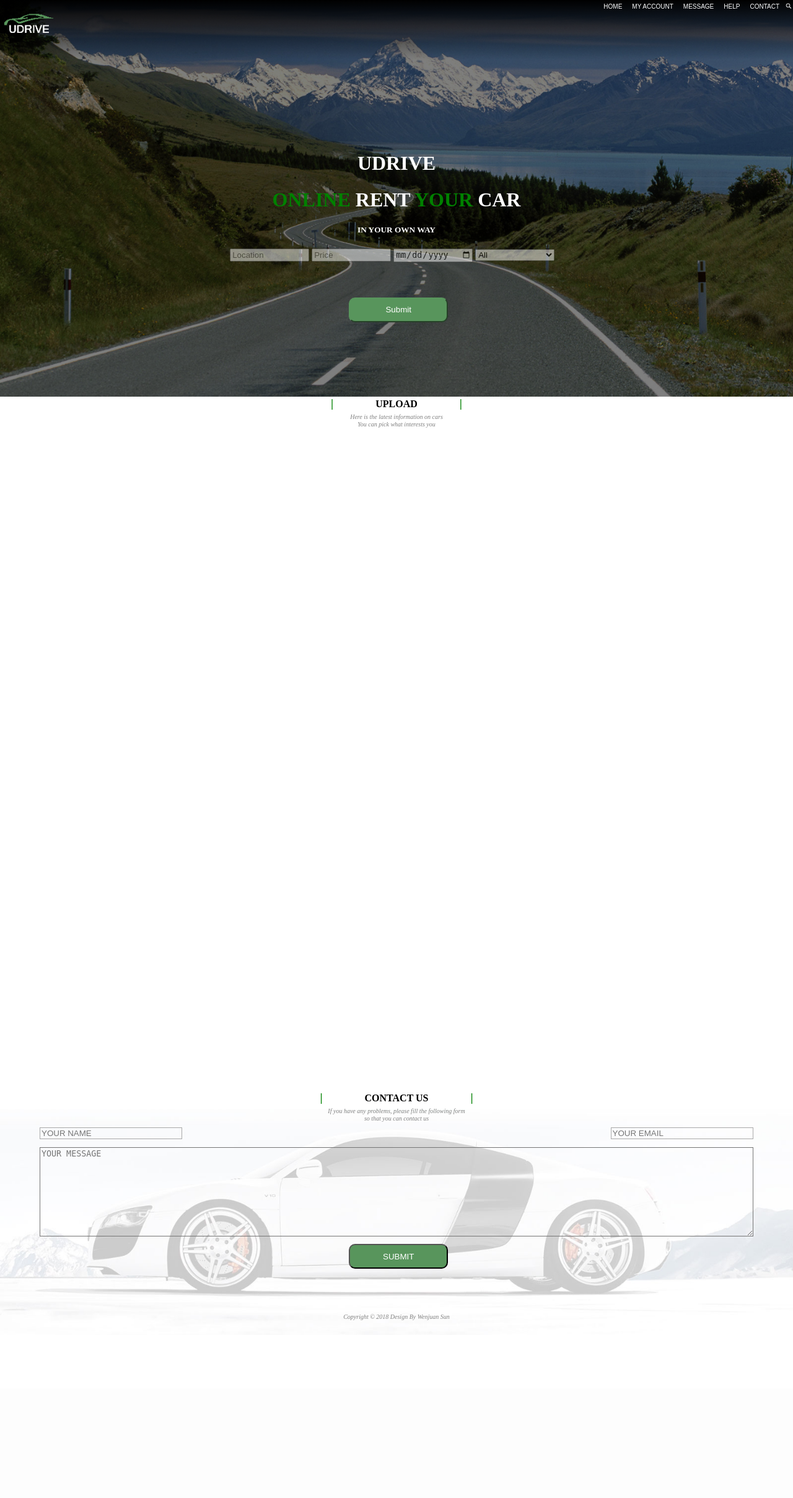
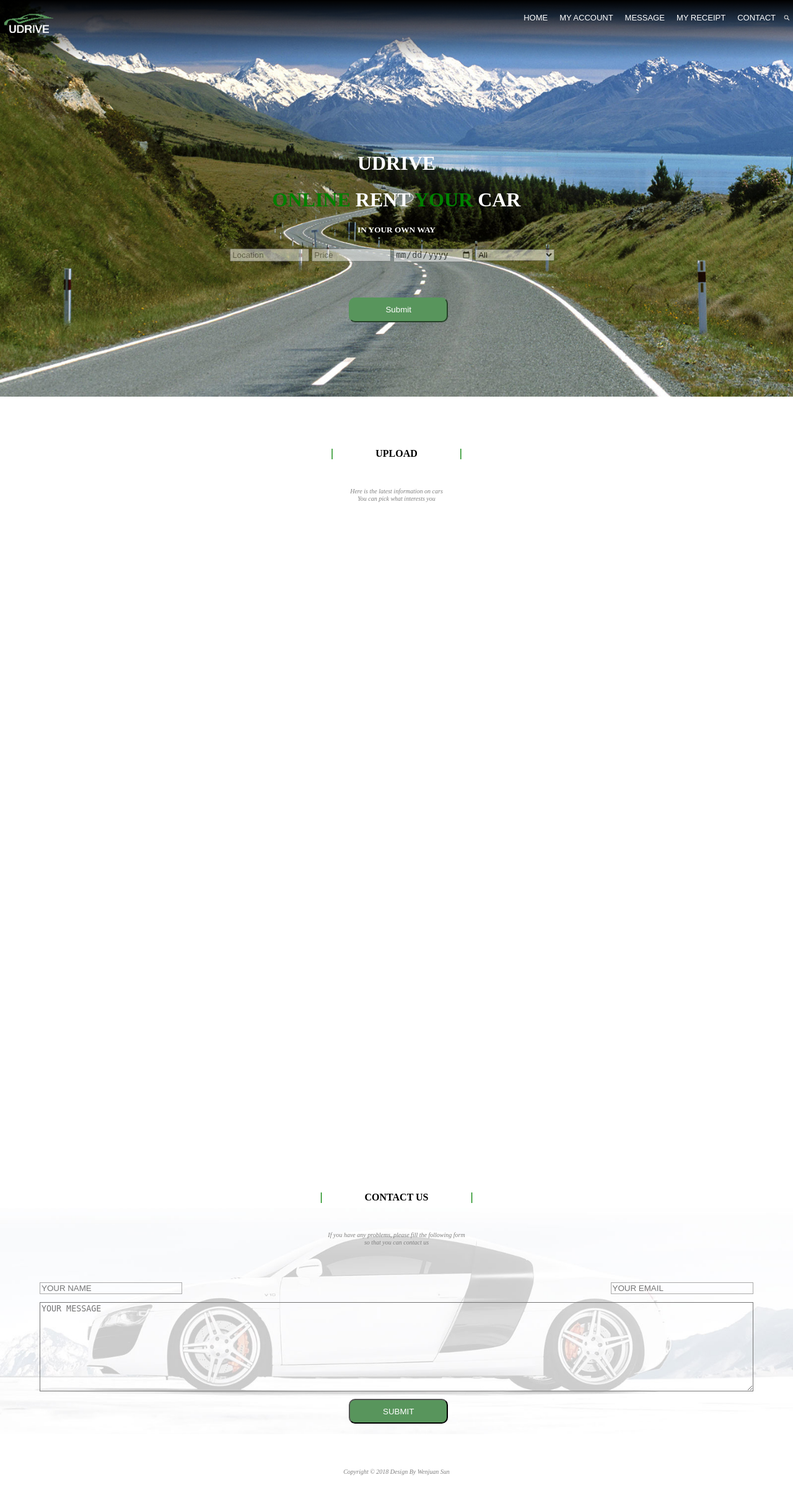
Before and after one commit to llcDK/UHire, a PHP site: page /Projects/main.php in a window 1280 px wide. Shown: the whole page at 62% size. Before the commit the page ends 2130 px from the top, so only its background shows below. Run offline with PHP 8.4, Linux system fonts and the light colour scheme; data that the repository does not hold is empty.

Commit message:
upload herf
111

```diff
--- a/cardetail.php
+++ b/cardetail.php
@@ -180,8 +180,8 @@
 					<a href="main.php">Home</a>
 					<a href="myAccount.php"> My Account</a>
 					<a href="messages.php" >Messages</a>
-					<a href="#help"> Help </a>
-					<a href="#contact">Contact</a>
+					<a href="receipt.php"> My Receipt </a>
+					<a href="main.php">Contact</a>
 				</div>
 			</div>
 		</div>
--- a/css/main/midStyle.css
+++ b/css/main/midStyle.css
@@ -9,10 +9,16 @@
    height:140%;
 }
 
+
+.padding-100
+{
+	padding-top: 40px;
+	padding-bottom:40px;
+}
 #midBanner
 {
    width:100%;
-   height:7%;
+
    text-align: center;
    /*border-style:solid;*/
 }
--- a/css/main/topStyle.css
+++ b/css/main/topStyle.css
@@ -5,12 +5,6 @@ body
     margin: 0;
 }
 
-.darken
-{
-   background: rgba(0, 0, 0, 0.5);
-   height:100%;
-   width:100%;
-}
 
 #top
 {
@@ -89,7 +83,9 @@ body
 
    border-style:none;
    border-width:1px;
-   font-size:10;
+   font-size: 13;
+    margin-top: 20;
+    margin-right: 3;
 }
 
 .topButton:hover
@@ -98,8 +94,17 @@ body
    border-color:AliceBLue;
 }
 
+.padding-100
+{
+	padding-top: 40px;
+	padding-bottom:40px;
+}
 
-
+.padding-50
+{
+	padding-top: 20px;
+	padding-bottom:20px;
+}
 #topMain
 {
    /*border-style:solid;*/
--- a/main.php
+++ b/main.php
@@ -61,7 +61,7 @@
 
 
    <div id="top">
-   <div class="darken">
+
       <div id="topBanner">
          <div id="logo">
          </div>
@@ -70,7 +70,7 @@
             <button class="topButton" onclick = "goHome()" >HOME</button>
             <button class="topButton" onclick = "goAccount()" >MY ACCOUNT</button>
             <button class="topButton" onclick = "goMessage()" >MESSAGE</button>
-            <button class="topButton" onclick = "goHelp()" >HELP</button>
+            <button class="topButton" onclick = "goHelp()" > MY RECEIPT</button>
             <button class="topButton" onclick = "goContact()" >CONTACT</button>
             <button class="topButton" id="topSearch"></button>
          </div>
@@ -128,9 +128,9 @@
 
 
       </div>
-   </div></div>
+   </div>
 
-
+	<div class="padding-100"></div>
 	<div id="mid">
 		<div id="midBanner">
 			<div id="midBannerHeader">
@@ -138,6 +138,8 @@
 				<h4 id="midBannerText">UPLOAD</h4>
 				<h3 class="headerPipe">|</h3>
 			</div>
+
+			<div class="padding-50"></div>
 		<p class="midBannerSub"> Here is the latest information on cars</p> <p class="midBannerSub"> You can pick what interests you</p>
 		</div>
 
@@ -269,7 +271,7 @@
 
    </div>
 
-
+	<div class="padding-100"></div>
    <div id="bot" >
       <div id="botBanner">
 
@@ -279,10 +281,12 @@
             <h4 id="botBannerText">CONTACT US</h4>
             <h3 class="headerPipe">|</h3>
          </div>
-
+          <div class="padding-50"></div>
 
          <p class="botBannerSub">If you have any problems, please fill the following form</p> <p class="botBannerSub"> so that you can contact us</p>
       </div>
+
+	  <div class="padding-50"></div>
 
       <div id="contactus">
 
--- a/messages.php
+++ b/messages.php
@@ -37,8 +37,8 @@
 				<div class="topnav">
 					<a href="main.php">Home</a>
 					<a href="myAccount.php"> My Account</a>
-					<a href="messages.html"  class="active">Messages</a>
-					<a href="#help"> Help </a>
+					<a href="messages.php" class="active">Messages</a>
+					<a href="receipt.php">  My Receipt </a>
 					<a href="#contact">Contact</a>
 				</div>
 			</div>
--- a/myAccount.php
+++ b/myAccount.php
@@ -155,7 +155,7 @@
 					<a href="main.php">Home</a>
 					<a href="myAccount.php" class="active"> My Account</a>
 					<a href="messages.php" >Messages</a>
-					<a href="#help"> Help </a>
+					<a href="receipt.php"> My Receipt </a>
 					<a href="#contact">Contact</a>
 				</div>
 			</div>
```
